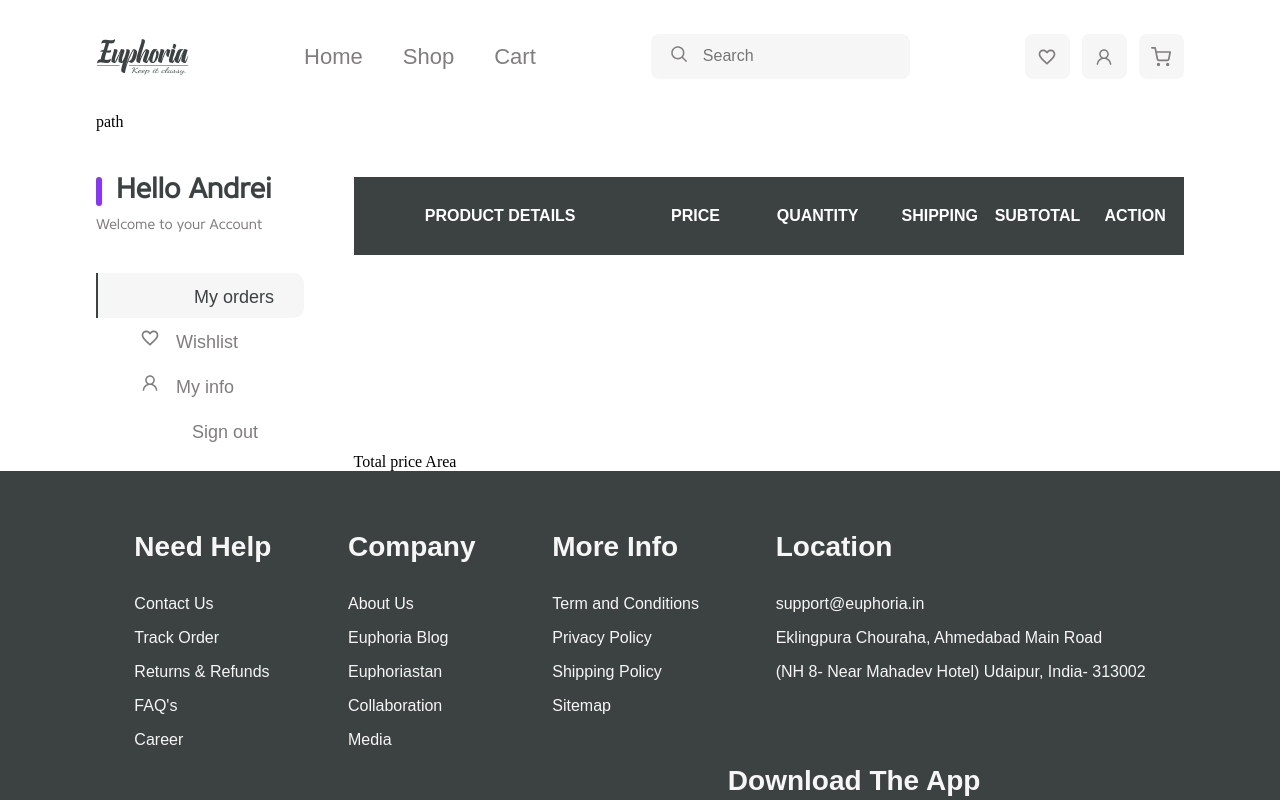
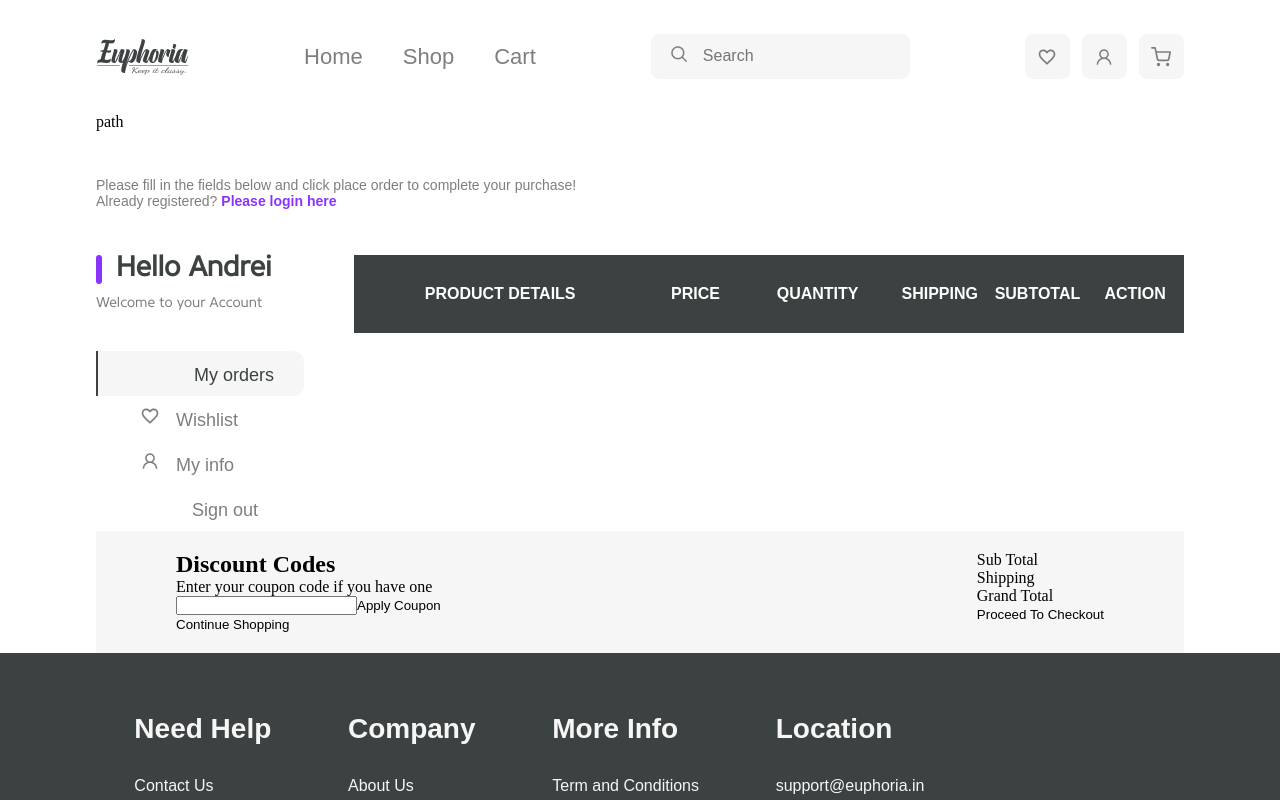
Before and after one commit to Andrei1808/KidsMath, a React (Vite) app in the folder CommercialStore/: page /cart in a window 1280 px wide. Shown: the top 800 px of the page. Built offline with nearby package versions, Linux system fonts and the light colour scheme; some icons are missing.

Commit message:
feat: add totalPrice section to cart page

```diff
--- a/CommercialStore/src/components/UI/CartCard/CartCard.tsx
+++ b/CommercialStore/src/components/UI/CartCard/CartCard.tsx
@@ -8,7 +8,7 @@ import { toast } from "react-toastify";
 export interface cartCard {
   item: {
     id: number;
-    name: string;
+    title: string;
     img: string;
     price: number;
     quantity: number;
@@ -43,9 +43,9 @@ export default function CartCard({ item }: cartCard, index: number) {
   return (
     <div className={s.product} key={index}>
       <div className={s.productInfo}>
-        <img src={item.img} alt={item.name} />
+        <img src={item.img} alt={item.title} />
         <div className={s.productDesc}>
-          <h5 className={s.productName}>{item.name}</h5>
+          <h5 className={s.productName}>{item.title}</h5>
           <p className={s.productSize}>Size</p>
           <p className={s.productColor}>color</p>
         </div>
--- a/CommercialStore/src/pages/Cart.tsx
+++ b/CommercialStore/src/pages/Cart.tsx
@@ -4,6 +4,7 @@ import s from "../style/pages/Cart.module.scss";
 import Sidebar from "../components/SIdebar/Sidebar";
 import { useAppSelector } from "../hooks/typedHooks";
 import CartCard from "../components/UI/CartCard/CartCard";
+import { Link } from "react-router-dom";
 
 export default function Cart() {
   const cartItems = useAppSelector((state) => state.cart.cartItems);
@@ -13,6 +14,14 @@ export default function Cart() {
       <main>
         <div className={s.wrapper}>
           <section className={s.path}>path</section>
+          <section className={s.login}>
+            <p>
+              Please fill in the fields below and click place order to complete
+              your purchase!
+              <br />
+              Already registered? <Link to='/login'>Please login here</Link>
+            </p>
+          </section>
           <Sidebar />
           <section className={s.products}>
             <div className={s.title}>
@@ -27,7 +36,24 @@ export default function Cart() {
               return <CartCard item={item} index={index} />;
             })}
           </section>
-          <section className={s.totalPrice}>Total price Area</section>
+          <section className={s.totalPriceInfo}>
+            <div className={s.discount}>
+              <h2>Discount  Codes</h2>
+              <p>Enter your coupon code if you have one</p>
+              <div className={s.couponField}>
+                <input type="text" />
+                <button>Apply Coupon</button>
+              </div>
+              <button>Continue Shopping</button>
+            </div>
+            <div className={s.totalPrice}>
+              <div className={s.priceInfo}>
+              <p>Sub Total </p>
+              <p>Shipping</p>
+              <p>Grand Total</p></div>
+              <button>Proceed To Checkout</button>
+            </div>
+          </section>
         </div>
       </main>
     </Helmet>
--- a/CommercialStore/src/style/pages/Cart.module.scss
+++ b/CommercialStore/src/style/pages/Cart.module.scss
@@ -4,8 +4,9 @@
   display: grid;
   grid-template-areas:
     "path path"
+    "login login"
     "sidebar cart"
-    "sidebar totalPrice";
+    "totalPriceInfo totalPriceInfo";
   grid-template-columns: 1fr 4fr;
   width: $screenWidth;
   margin: 0 auto;
@@ -17,6 +18,23 @@
   margin-bottom: 2.875rem;
 }
 
+.login{
+  grid-area: login;
+  margin-bottom: 2.875rem;
+
+  p{
+    font-family: $textFont;
+    font-size: $font-size-small;
+    font-weight: $font-weight-normal;
+    color: $steelGray;
+  }
+
+  a{
+    color: $purple;
+    font-weight: $font-weight-bold;
+  }
+}
+
 .sidebar {
   grid-area: sidebar;
 }
@@ -25,8 +43,12 @@
   grid-area: cart;
 }
 
-.totalPrice {
-  grid-area: totalPrice;
+.totalPriceInfo {
+  grid-area: totalPriceInfo;
+  display: flex;
+  justify-content: space-between;
+  background-color: $whitegrey;
+  padding: 1.25rem 5rem;
 }
 
 .products {
@@ -50,3 +72,9 @@
     color: $white;
   }
 }
+
+// .totalPriceInfo{
+//   width: 100%;
+//   display: flex;
+//   justify-content: space-between;
+// }
```
